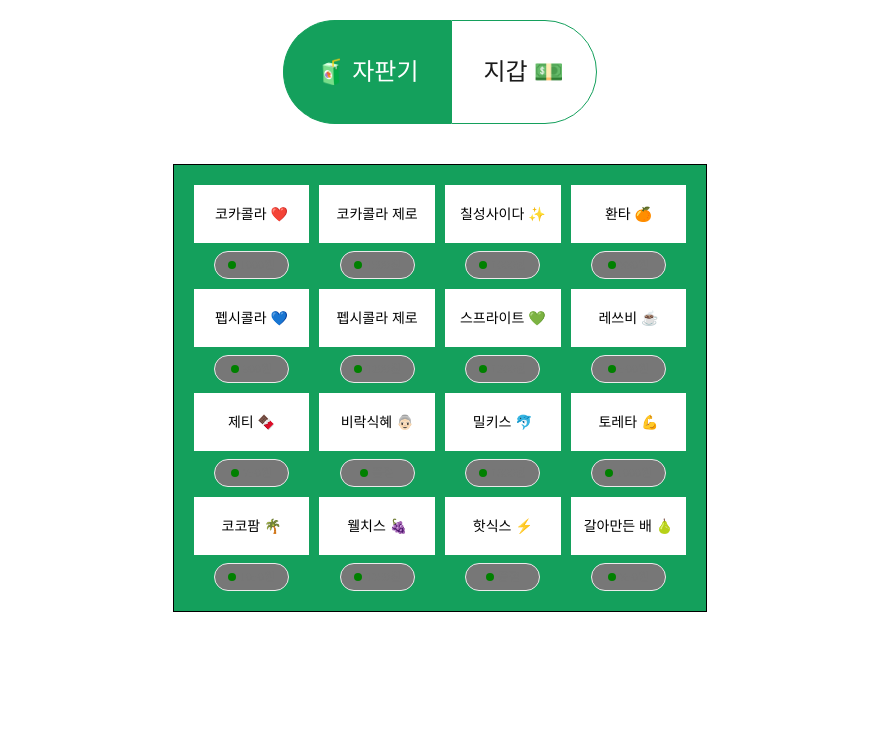
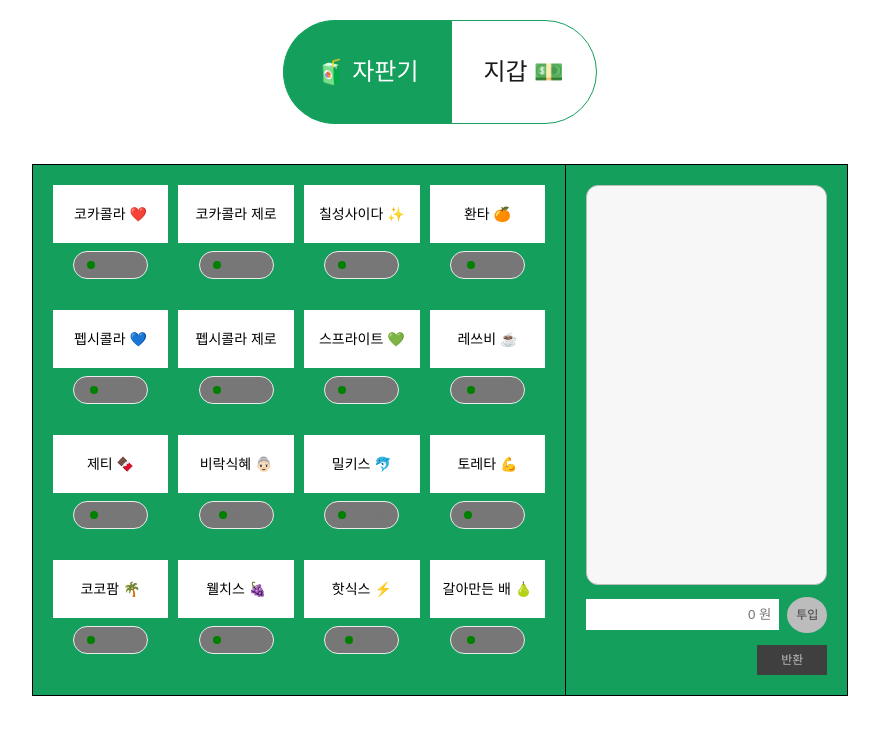
Before and after one commit to codesquad-members-2022/fe-vm, a React (Create React App) app: page / in a window 1280 px wide. Shown: the top 734 px of the page, without its empty margins (200-1079 px from the left). Built offline with nearby package versions, Linux system fonts and the light colour scheme.

Commit message:
Feat: 주문과 관련된 UI 구현 - 정적인 UI만 구현함 - Order 컴포넌트의 세부적인 구현 X
Related to: #4

```diff
--- /dev/null
+++ b/src/components/VendingMachine/OrderContainer/Order.jsx
@@ -0,0 +1,14 @@
+import styled from 'styled-components';
+
+export default function UserOrder() {
+  return <Order />;
+}
+
+const Order = styled.div`
+  width: 100%;
+  height: 400px;
+  margin-bottom: 12px;
+  border: 1px solid ${({ theme }) => theme.colors.gray3};
+  border-radius: 12px;
+  background: ${({ theme }) => theme.colors.offWhite};
+`;
--- /dev/null
+++ b/src/components/VendingMachine/OrderContainer/index.jsx
@@ -0,0 +1,54 @@
+import styled from 'styled-components';
+import UserOrder from './Order';
+
+export default function OrderContainer() {
+  return (
+    <OrderWrapper>
+      <UserOrder />
+      <div>
+        <InputCost type="text" placeholder="0 원" disabled />
+        <InputCostBtn>투입</InputCostBtn>
+      </div>
+      <ReturnCost>반환</ReturnCost>
+    </OrderWrapper>
+  );
+}
+
+const OrderWrapper = styled.div`
+  padding: 20px;
+  border: 1px solid black;
+  border-left: none;
+  text-align: right;
+  background: ${({ theme }) => theme.colors.green};
+`;
+
+const InputCost = styled.input`
+  margin-right: 8px;
+  padding: 8px;
+  text-align: right;
+  outline: none;
+  ${({ theme }) => theme.fontStyles.SmallBold};
+
+  &:disabled {
+    border: none;
+    outline: none;
+    background: ${({ theme }) => theme.colors.white};
+  }
+`;
+
+const InputCostBtn = styled.button`
+  margin-bottom: 12px;
+  padding: 8px;
+  border: 1px solid transparent;
+  border-radius: 50%;
+  background: ${({ theme }) => theme.colors.gray3};
+  color: ${({ theme }) => theme.colors.gray1};
+  ${({ theme }) => theme.fontStyles.xSmallBold};
+`;
+
+const ReturnCost = styled.button`
+  padding: 6px 24px;
+  background: ${({ theme }) => theme.colors.gray1};
+  color: ${({ theme }) => theme.colors.gray3};
+  ${({ theme }) => theme.fontStyles.xSmallBold};
+`;
--- a/src/components/VendingMachine/index.jsx
+++ b/src/components/VendingMachine/index.jsx
@@ -1,5 +1,6 @@
 import styled from 'styled-components';
 import ProductContainer from './ProductContainer';
+import OrderContainer from './OrderContainer';
 
 const MachineContainer = styled.div`
   display: flex;
@@ -12,6 +13,7 @@ export default function VendingMachine() {
   return (
     <MachineContainer>
       <ProductContainer />
+      <OrderContainer />
     </MachineContainer>
   );
 }
```
